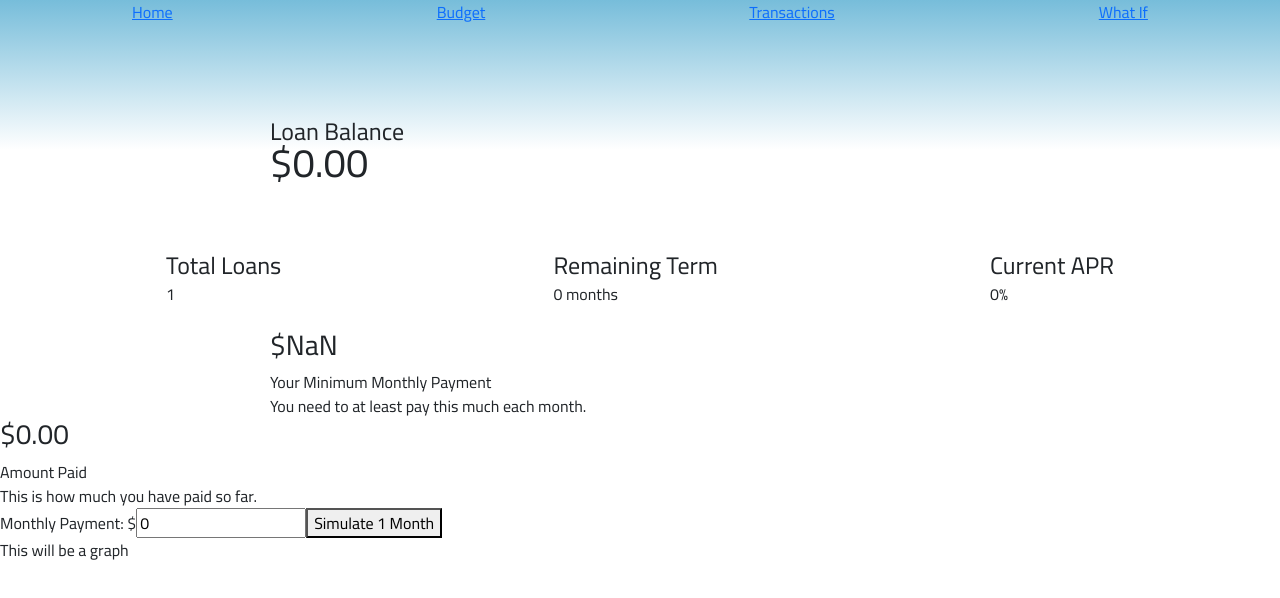
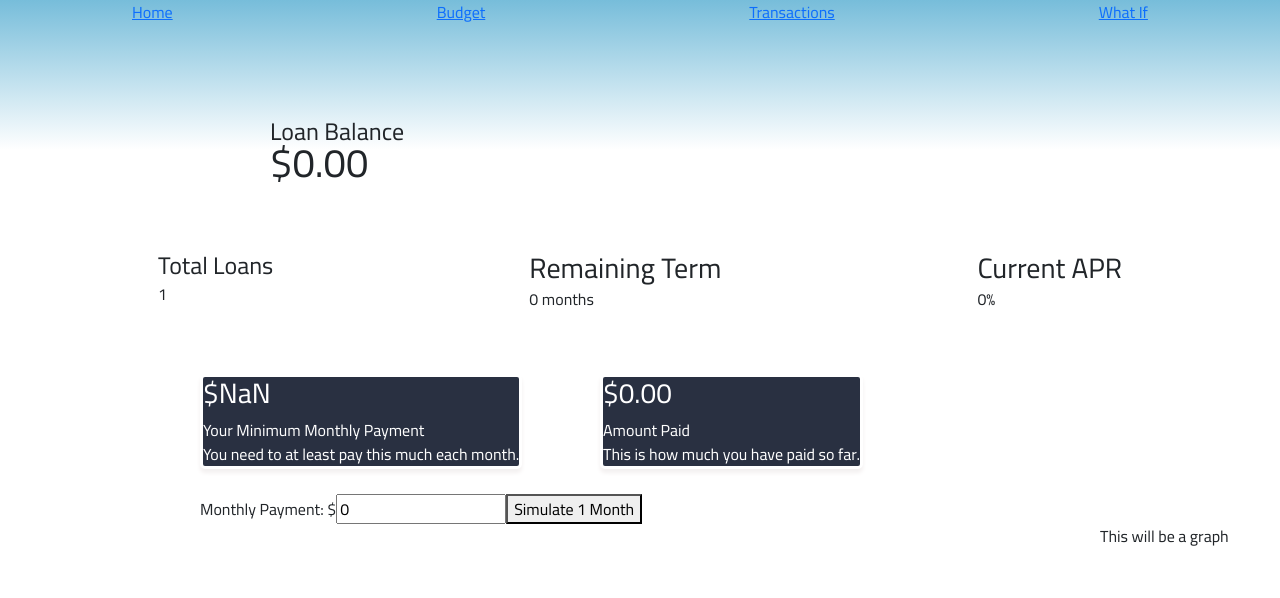
Before and after one commit to HCDD-Capstone/sfa-prototype, a React (Create React App) app: page /loan in a window 1280 px wide. Shown: the top 598 px of the page. Built offline with nearby package versions, Linux system fonts and the light colour scheme; no server answers.

Commit message:
Styling/layout on loan page

```diff
--- a/src/pages/Loan.js
+++ b/src/pages/Loan.js
@@ -59,11 +59,11 @@ function Loan() {
           <div>1</div>
         </div>
         <div>
-          <h4>Remaining Term</h4>
+          <h3>Remaining Term</h3>
           <div>{remainingTerm} months</div>
         </div>
         <div>
-          <h4>Current APR</h4>
+          <h3>Current APR</h3>
           <div>{interestRate}%</div>
         </div>
       </div>
@@ -81,12 +81,14 @@ function Loan() {
         description="This is how much you have paid so far.">
       </LoanCard>
       </div>
+      <div className="card3">
       <label>
         Monthly Payment: $
         <input value={payment} onInput={(payment) => setPayment(payment.target.value)} />
       </label>
       <button onClick={simulatePayment}>Simulate 1 Month</button>
-      <div>This will be a graph</div>
+      </div>
+      <div className="graph">This will be a graph</div>
     </div>
 
   );
--- a/src/styles/Loan.css
+++ b/src/styles/Loan.css
@@ -16,9 +16,23 @@ line-height: 15px;
 }
 
 .card1 {
-  margin-left: 270px;
+  margin-left: 200px;
+  margin-top: 40px;
 }
 
 .card2 {
+  margin-left: 600px;
+  margin-top: 40px;
+}
 
+.card3 {
+  margin-top: 160px;
+  margin-left: 200px;
+  display:flex;
+  flex-direction:row;
+  align-items: flex-start;
 }
+
+.graph {
+    margin-left: 1100px;
+}
--- a/src/styles/LoanCard.css
+++ b/src/styles/LoanCard.css
@@ -2,4 +2,17 @@
     display:flex;
     flex-direction:column;
     align-items: flex-start;
+    border-style: solid;
+    border-color: white;
+    overflow-wrap: normal;
+    color:white;
+
+
+    background-color: #293041;
+    border-radius: 5px;
+    box-shadow: 0px 4px 4px #f3f0f0;
+    cursor: pointer;
+    position: absolute;
+
+
 }
```
